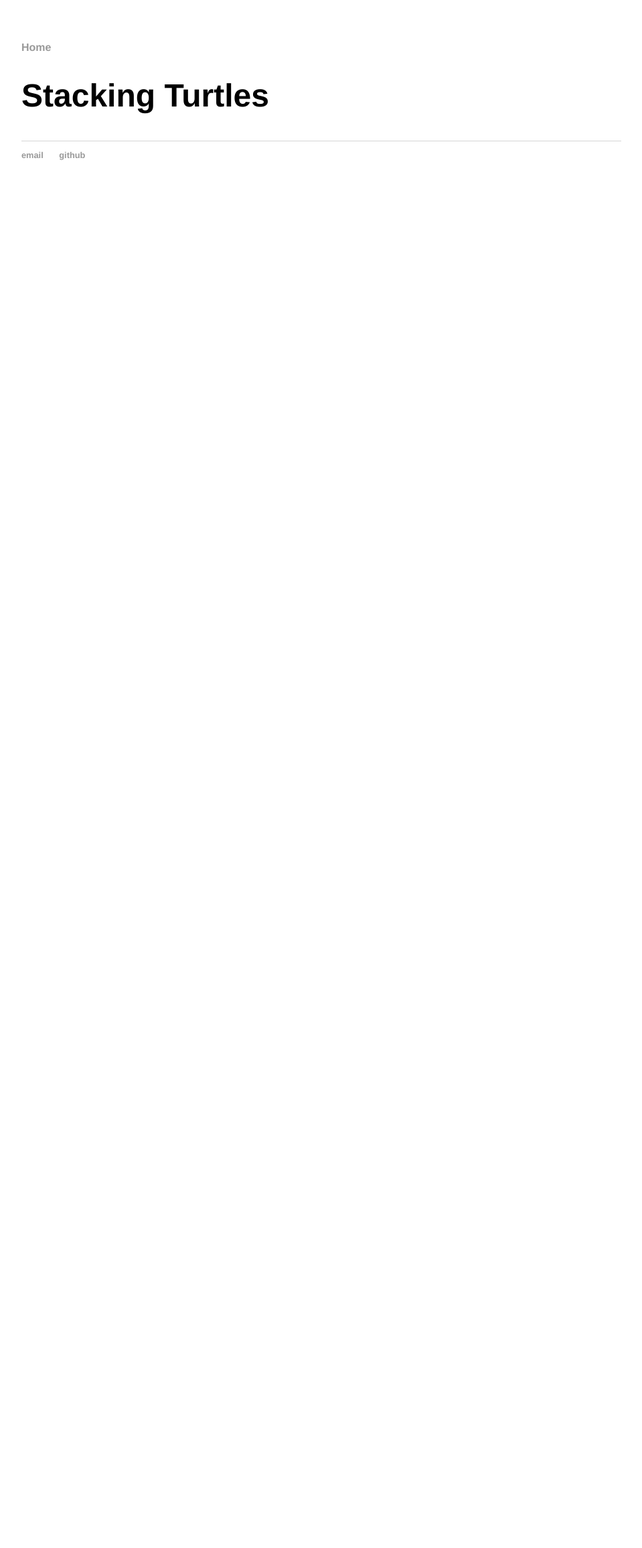
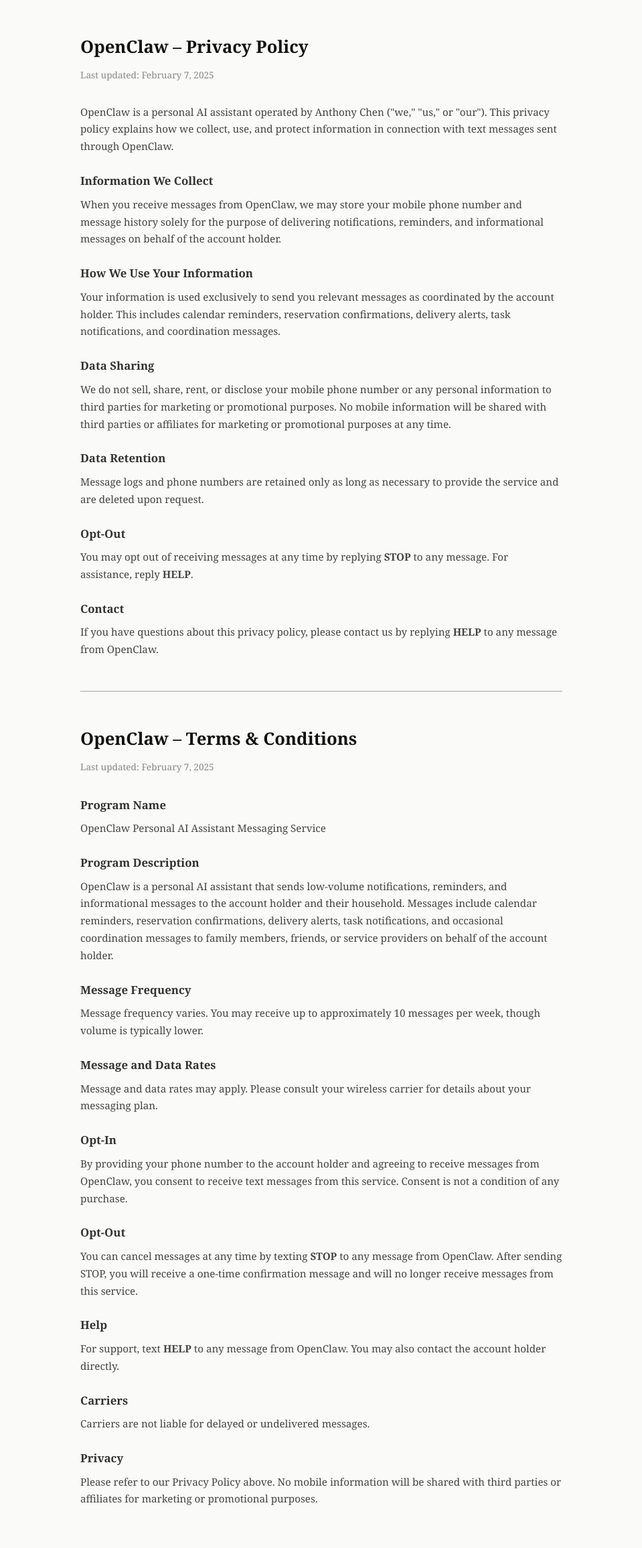
Before and after one commit to anthonychen/anthonychen.github.io, a Jekyll site: the page blog/index.html, which Jekyll copies as it is, in a window 1280 px wide. Shown: the whole page at 67% size, without its empty margins (160-1119 px from the left). Built offline with Jekyll 4.4.1, drawn with Linux system fonts in a browser that asks for light colours; before the commit the page ends 900 px from its top, so only the background shows below that.

Commit message:
Update index.html

```diff
--- a/blog/index.html
+++ b/blog/index.html
@@ -1,9 +1,122 @@
----
-layout: default
-title: Stacking Turtles
----
-<h1>{{ page.title }}</h1>
-<ul class="posts">
+<!DOCTYPE html>
+<html lang="en">
+<head>
+    <meta charset="UTF-8">
+    <meta name="viewport" content="width=device-width, initial-scale=1.0">
+    <title>OpenClaw – Privacy Policy & Terms of Service</title>
+    <style>
+        * { margin: 0; padding: 0; box-sizing: border-box; }
+        body {
+            font-family: Georgia, 'Times New Roman', serif;
+            color: #2c2c2c;
+            background: #fafaf8;
+            line-height: 1.7;
+            padding: 3rem 1.5rem;
+        }
+        .container {
+            max-width: 720px;
+            margin: 0 auto;
+        }
+        h1 {
+            font-size: 1.6rem;
+            margin-bottom: 0.5rem;
+            color: #111;
+        }
+        h2 {
+            font-size: 1.25rem;
+            margin-top: 2.5rem;
+            margin-bottom: 0.75rem;
+            color: #111;
+            border-bottom: 1px solid #ddd;
+            padding-bottom: 0.3rem;
+        }
+        h3 {
+            font-size: 1.05rem;
+            margin-top: 1.5rem;
+            margin-bottom: 0.5rem;
+            color: #333;
+        }
+        p, li {
+            font-size: 0.95rem;
+            margin-bottom: 0.75rem;
+            color: #444;
+        }
+        ul {
+            margin-left: 1.5rem;
+            margin-bottom: 1rem;
+        }
+        .updated {
+            font-size: 0.85rem;
+            color: #888;
+            margin-bottom: 2rem;
+        }
+        .divider {
+            border: none;
+            border-top: 2px solid #ccc;
+            margin: 3rem 0;
+        }
+        a { color: #1a5276; }
+        .bold { font-weight: bold; }
+    </style>
+</head>
+<body>
+    <div class="container">
 
+        <h1>OpenClaw – Privacy Policy</h1>
+        <p class="updated">Last updated: February 7, 2025</p>
 
-</ul>
+        <p>OpenClaw is a personal AI assistant operated by Anthony Chen ("we," "us," or "our"). This privacy policy explains how we collect, use, and protect information in connection with text messages sent through OpenClaw.</p>
+
+        <h3>Information We Collect</h3>
+        <p>When you receive messages from OpenClaw, we may store your mobile phone number and message history solely for the purpose of delivering notifications, reminders, and informational messages on behalf of the account holder.</p>
+
+        <h3>How We Use Your Information</h3>
+        <p>Your information is used exclusively to send you relevant messages as coordinated by the account holder. This includes calendar reminders, reservation confirmations, delivery alerts, task notifications, and coordination messages.</p>
+
+        <h3>Data Sharing</h3>
+        <p>We do not sell, share, rent, or disclose your mobile phone number or any personal information to third parties for marketing or promotional purposes. No mobile information will be shared with third parties or affiliates for marketing or promotional purposes at any time.</p>
+
+        <h3>Data Retention</h3>
+        <p>Message logs and phone numbers are retained only as long as necessary to provide the service and are deleted upon request.</p>
+
+        <h3>Opt-Out</h3>
+        <p>You may opt out of receiving messages at any time by replying <span class="bold">STOP</span> to any message. For assistance, reply <span class="bold">HELP</span>.</p>
+
+        <h3>Contact</h3>
+        <p>If you have questions about this privacy policy, please contact us by replying <span class="bold">HELP</span> to any message from OpenClaw.</p>
+
+        <hr class="divider">
+
+        <h1>OpenClaw – Terms &amp; Conditions</h1>
+        <p class="updated">Last updated: February 7, 2025</p>
+
+        <h3>Program Name</h3>
+        <p>OpenClaw Personal AI Assistant Messaging Service</p>
+
+        <h3>Program Description</h3>
+        <p>OpenClaw is a personal AI assistant that sends low-volume notifications, reminders, and informational messages to the account holder and their household. Messages include calendar reminders, reservation confirmations, delivery alerts, task notifications, and occasional coordination messages to family members, friends, or service providers on behalf of the account holder.</p>
+
+        <h3>Message Frequency</h3>
+        <p>Message frequency varies. You may receive up to approximately 10 messages per week, though volume is typically lower.</p>
+
+        <h3>Message and Data Rates</h3>
+        <p>Message and data rates may apply. Please consult your wireless carrier for details about your messaging plan.</p>
+
+        <h3>Opt-In</h3>
+        <p>By providing your phone number to the account holder and agreeing to receive messages from OpenClaw, you consent to receive text messages from this service. Consent is not a condition of any purchase.</p>
+
+        <h3>Opt-Out</h3>
+        <p>You can cancel messages at any time by texting <span class="bold">STOP</span> to any message from OpenClaw. After sending STOP, you will receive a one-time confirmation message and will no longer receive messages from this service.</p>
+
+        <h3>Help</h3>
+        <p>For support, text <span class="bold">HELP</span> to any message from OpenClaw. You may also contact the account holder directly.</p>
+
+        <h3>Carriers</h3>
+        <p>Carriers are not liable for delayed or undelivered messages.</p>
+
+        <h3>Privacy</h3>
+        <p>Please refer to our Privacy Policy above. No mobile information will be shared with third parties or affiliates for marketing or promotional purposes.</p>
+
+    </div>
+</body>
+</html>
```
